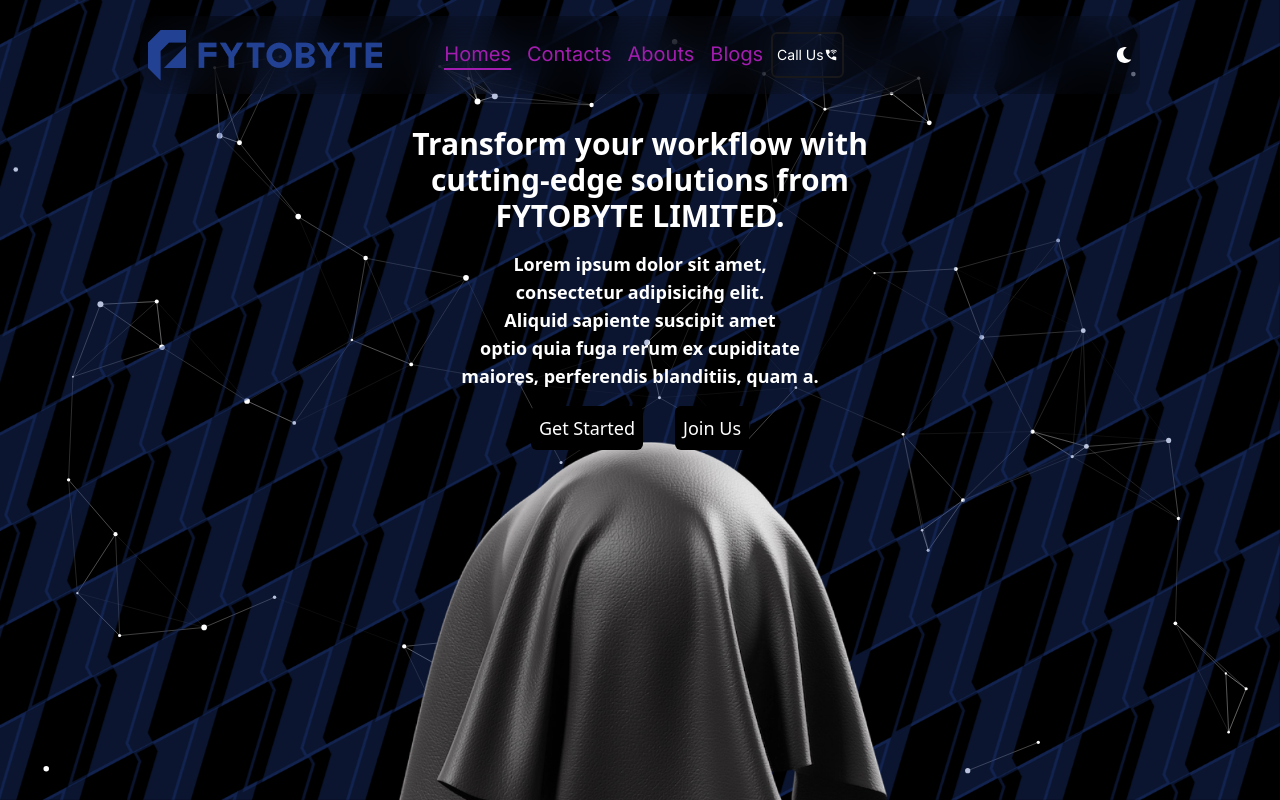
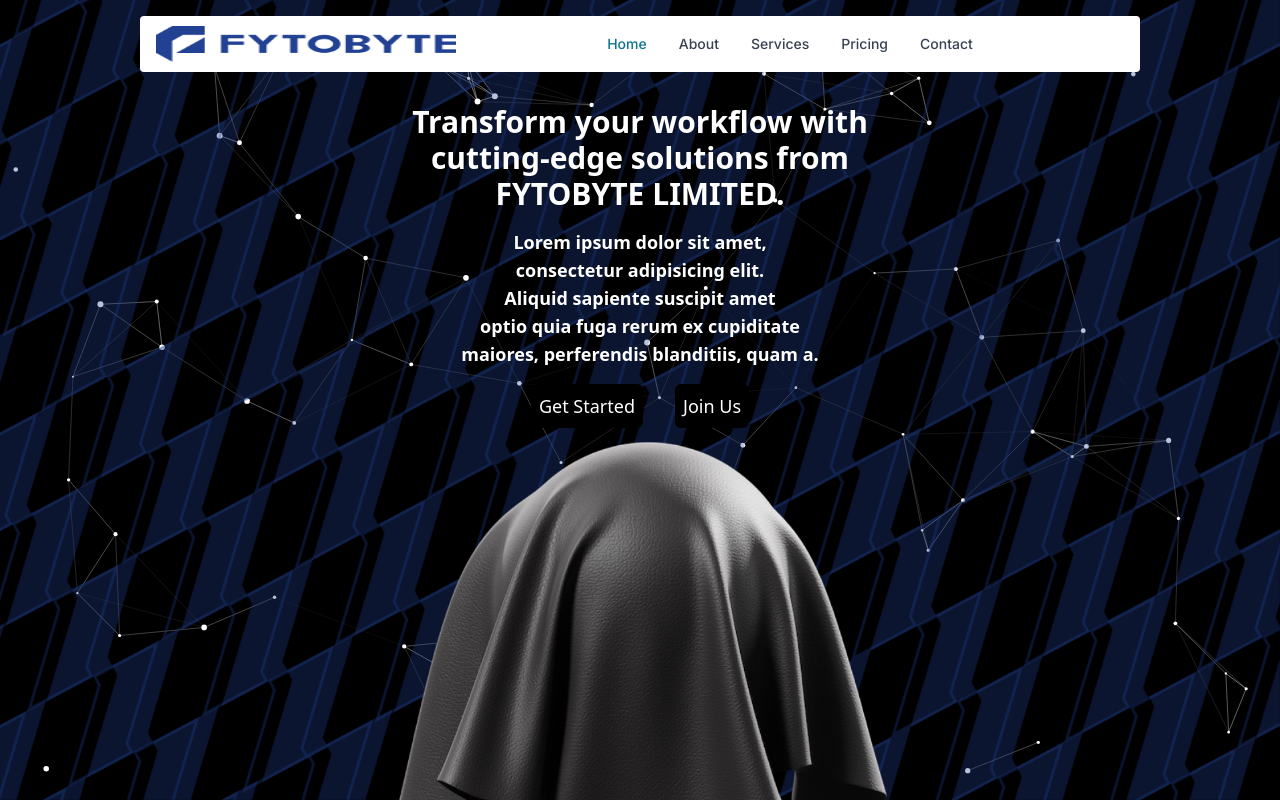
Before and after one commit to tofail-ahmed/fytobyte, a Next.js app: page / in a window 1280 px wide. Shown: the top 800 px of the page. Built offline with nearby package versions, Linux system fonts and the light colour scheme.

Commit message:
flowbite nav added

```diff
--- a/package.json
+++ b/package.json
@@ -13,12 +13,12 @@
     "@tsparticles/all": "^3.3.0",
     "@tsparticles/react": "^3.0.0",
     "aos": "^2.3.4",
+    "flowbite-react": "^0.9.0",
     "framer-motion": "^11.1.8",
     "next": "14.2.3",
     "react": "^18",
     "react-dom": "^18",
     "react-icons": "^5.2.0",
-
     "react-redux": "^9.1.2",
     "redux": "^5.0.1",
     "redux-persist": "^6.0.0"
--- a/src/app/components/navbar/Navbar.jsx
+++ /dev/null
@@ -1,116 +0,0 @@
-"use client";
-import React from "react";
-import Image from "next/image";
-import { FaMoon } from "react-icons/fa";
-import { MdSunny } from "react-icons/md";
-import logo from "../../../../public/assets/logo1.png";
-import Link from "next/link";
-import { usePathname } from "next/navigation";
-import { MdWifiCalling3 } from "react-icons/md";
-import {useThemeContext} from "../../lib/provider/ThemeContext"
-import Container from "../Container/Conatiner"
-
-
-const Navbar = () => {
-  const pathName = usePathname();
-  const { dark,toggleTheme } = useThemeContext();
-
-
-  return (
-    <Container>
-      <div className="navbar relative backdrop-blur-xl rounded-xl flex justify-between items-center p-2 z-50">
-        <div className="navbar-start">
-          <div>
-            <Image src={logo} alt="logo" />
-          </div>
-          <div className="dropdown absolute up-[5vw]">
-            <div
-              tabIndex={0}
-              role="button"
-              className="btn btn-ghost lg:hidden "
-            >
-              <svg
-                xmlns="http://www.w3.org/2000/svg"
-                className="h-5 w-5"
-                fill="none"
-                viewBox="0 0 24 24"
-                stroke="currentColor"
-              >
-                <path
-                  strokeLinecap="round"
-                  strokeLinejoin="round"
-                  strokeWidth="2"
-                  d="M4 6h16M4 12h8m-8 6h16"
-                />
-              </svg>
-            </div>
-
-            <ul className="menu menu-sm dropdown-content mt-3 me-6 z-[1] p-2 shadow bg-base-100 rounded-box w-auto">
-              {[
-                { href: "/", label: "Home" },
-                { href: "/contact", label: "Contact" },
-                { href: "/about", label: "About" },
-                { href: "/blog", label: "Blog" },
-              ].map((item, index) => (
-                <Link
-                  key={index}
-                  href={item.href}
-                  className={`text-fuchsia-700 text-xl m-2 ${
-                    pathName === item.href
-                      ? "border-b-2 border-b-fuchsia-700"
-                      : ""
-                  }`}
-                >
-                  {item.label}
-                </Link>
-              ))}
-              <button className="flex justify-center items-center rounded-md border-2 border-zinc-900 p-1 ">
-                <h1>Call Us</h1>
-                <MdWifiCalling3 />
-              </button>
-            </ul>
-          </div>
-        </div>
-        <div className="navbar-center hidden lg:flex ">
-          <ul className="menu menu-horizontal px-1">
-            {[
-              { href: "/", label: "Home" },
-              { href: "/contact", label: "Contact" },
-              { href: "/about", label: "About" },
-              { href: "/blog", label: "Blog" },
-            ].map((item, index) => (
-              <Link
-                key={index}
-                href={item.href}
-                className={`text-fuchsia-700 text-xl m-2 ${
-                  pathName === item.href
-                    ? "border-b-2 border-b-fuchsia-700"
-                    : ""
-                }`}
-              >
-                {item.label}s
-              </Link>
-            ))}
-            <button className="flex justify-center items-center rounded-md border-2 border-zinc-900 p-1 ">
-              <h1>Call Us</h1>
-              <MdWifiCalling3 />
-            </button>
-          </ul>
-        </div>
-        <div className="navbar-end flex items-center   gap-4">
-          {dark ? (
-            <button onClick={toggleTheme}>
-              <MdSunny />
-            </button>
-          ) : (
-            <button onClick={toggleTheme}>
-              <FaMoon />
-            </button>
-          )}
-        </div>
-      </div>
-    </Container>
-  );
-};
-
-export default Navbar;
--- /dev/null
+++ b/src/app/components/navbar/Navsbar.jsx
@@ -0,0 +1,158 @@
+"use client";
+import React from "react";
+import Image from "next/image";
+import { FaMoon } from "react-icons/fa";
+import { MdSunny } from "react-icons/md";
+import logo from "../../../../public/assets/logo1.png";
+import Link from "next/link";
+import { usePathname } from "next/navigation";
+import { MdWifiCalling3 } from "react-icons/md";
+import { useThemeContext } from "../../lib/provider/ThemeContext";
+import Container from "../Container/Conatiner";
+import { Button, Navbar } from "flowbite-react";
+
+const Navsbar = () => {
+  const pathName = usePathname();
+  const { dark, toggleTheme } = useThemeContext();
+
+  return (
+    <Container className="z-50">
+      <Navbar fluid rounded className="relative z-50 backdrop-blur-lg ">
+        <Navbar.Brand href="https://flowbite-react.com">
+          <Image
+            src={logo}
+            className="lg:w-[300px] w-[200px] sm:h-9"
+            alt="Flowbite React Logo"
+          />
+          {/* <span className="self-center whitespace-nowrap text-xl font-semibold dark:text-black">
+            Flowbite React
+          </span> */}
+        </Navbar.Brand>
+        <div className="flex md:order-2">
+          {/* <Button>Get started</Button> */}
+          <Navbar.Toggle />
+        </div>
+        <Navbar.Collapse>
+          <Navbar.Link href="#" active>
+            Home
+          </Navbar.Link>
+          <Navbar.Link href="#">About</Navbar.Link>
+          <Navbar.Link href="#">Services</Navbar.Link>
+          <Navbar.Link href="#">Pricing</Navbar.Link>
+          <Navbar.Link href="#">Contact</Navbar.Link>
+        </Navbar.Collapse>
+      </Navbar>
+    </Container>
+  );
+};
+
+export default Navsbar;
+
+// "use client";
+// import React from "react";
+// import Image from "next/image";
+// import { FaMoon } from "react-icons/fa";
+// import { MdSunny } from "react-icons/md";
+// import logo from "../../../../public/assets/logo1.png";
+// import Link from "next/link";
+// import { usePathname } from "next/navigation";
+// import { MdWifiCalling3 } from "react-icons/md";
+// import {useThemeContext} from "../../lib/provider/ThemeContext"
+// import Container from "../Container/Conatiner"
+
+// const Navbar = () => {
+//   const pathName = usePathname();
+//   const { dark,toggleTheme } = useThemeContext();
+
+//   return (
+//     <Container>
+//       <div className="navbar relative backdrop-blur-xl rounded-xl flex justify-between items-center p-2 z-50">
+//         <div className="navbar-start ">
+//           <div>
+//             <Image src={logo} alt="logo" />
+//           </div>
+//           <div className="dropdown ">
+//             <div
+//               tabIndex={0}
+//               role="button"
+//               className="btn btn-ghost lg:hidden block  "
+//             >
+//               <svg
+//                 xmlns="http://www.w3.org/2000/svg"
+//                 className="h-5 w-5"
+//                 fill="none"
+//                 viewBox="0 0 24 24"
+//                 stroke="currentColor"
+//               >
+//                 <path
+//                   strokeLinecap="round"
+//                   strokeLinejoin="round"
+//                   strokeWidth="2"
+//                   d="M4 6h16M4 12h8m-8 6h16"
+//                 />
+//               </svg>
+//             </div>
+
+//             <ul className="menu menu-sm dropdown-content mt-3 me-6 z-[1] p-2 shadow bg-base-100 rounded-box w-auto">
+//               {[
+//                 { href: "/", label: "Home" },
+//                 { href: "/contact", label: "Contact" },
+//                 { href: "/about", label: "About" },
+//                 { href: "/blog", label: "Blog" },
+//               ].map((item, index) => (
+//                 <Link
+//                   key={index}
+//                   href={item.href}
+//                   className={`text-fuchsia-700 text-xl m-2 ${
+//                     pathName === item.href
+//                       ? "border-b-2 border-b-fuchsia-700"
+//                       : ""
+//                   }`}
+//                 >
+//                   {item.label}
+//                 </Link>
+//               ))}
+
+//             </ul>
+//           </div>
+//         </div>
+//         <div className="navbar-center hidden lg:flex ">
+//           <ul className="menu menu-horizontal px-1">
+//             {[
+//               { href: "/", label: "Home" },
+//               { href: "/contact", label: "Contact" },
+//               { href: "/about", label: "About" },
+//               { href: "/blog", label: "Blog" },
+//             ].map((item, index) => (
+//               <Link
+//                 key={index}
+//                 href={item.href}
+//                 className={`text-fuchsia-700 text-xl m-2 ${
+//                   pathName === item.href
+//                     ? "border-b-2 border-b-fuchsia-700"
+//                     : ""
+//                 }`}
+//               >
+//                 {item.label}s
+//               </Link>
+//             ))}
+
+//           </ul>
+//         </div>
+//         <div className="navbar-end flex items-center absolute right-0  gap-4">
+//           {dark ? (
+//             <button onClick={toggleTheme}>
+//               <MdSunny />
+//             </button>
+//           ) : (
+//             <button onClick={toggleTheme}>
+//               <FaMoon />
+//             </button>
+//           )}
+//         </div>
+//       </div>
+//     </Container>
+//   );
+// };
+
+// export default Navbar;
--- a/src/app/layout.js
+++ b/src/app/layout.js
@@ -1,7 +1,9 @@
 "use client";
 import { Inter } from "next/font/google";
 import "./globals.css";
-import Navbar from "./components/navbar/Navbar";
+
+
+import Navbar from "./components/navbar/Navsbar";
 import Footer from "./components/footer/Footer.jsx";
 import { ThemeProvider, useThemeContext } from "./lib/provider/ThemeContext";
 import ParticlesComponent from "./components/partilces";
--- a/src/app/page.js
+++ b/src/app/page.js
@@ -1,7 +1,7 @@
 
 "use client";
 import React, { useState } from "react";
-import Navbar from "./components/navbar/Navbar";
+import Navbar from "./components/navbar/Navsbar";
 import Image from "next/image";
 import ball from "../../public/assets/ball.png";
 import Service from "./components/navbar/Service/Service.jsx";
--- a/tailwind.config.js
+++ b/tailwind.config.js
@@ -1,9 +1,11 @@
+const flowbite = require("flowbite-react/tailwind");
 /** @type {import('tailwindcss').Config} */
 module.exports = {
   content: [
     "./src/pages/**/*.{js,ts,jsx,tsx,mdx}",
     "./src/components/**/*.{js,ts,jsx,tsx,mdx}",
     "./src/app/**/*.{js,ts,jsx,tsx,mdx}",
+    flowbite.content(),
   ],
   theme: {
     extend: {
@@ -14,7 +16,5 @@ module.exports = {
       },
     },
   },
-  plugins: [
-    require('daisyui'),
-  ],
+  plugins: [require("daisyui"), flowbite.plugin()],
 };
```
Also changed, not shown: 1 other file (tests, documents, lock files or other folders).
